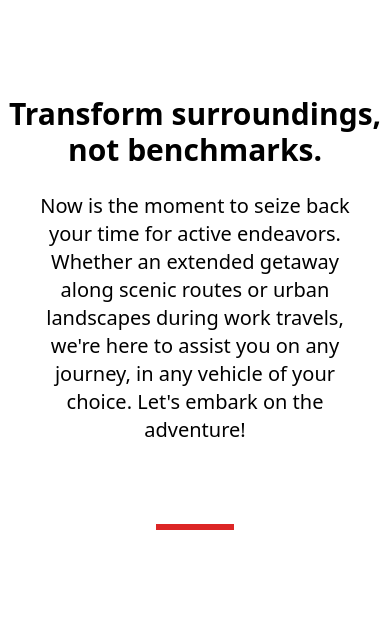
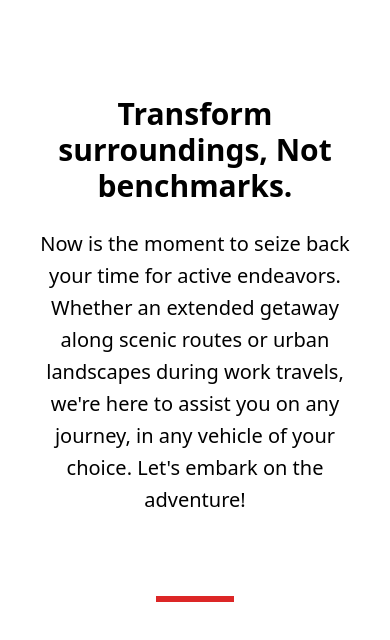
Before and after one commit to Peterson-Jacob/gsr, a Next.js app: page /components/slogan in a window 390 px wide. Shown: the top 640 px of the page. Built offline with nearby package versions, Linux system fonts and the light colour scheme.

Commit message:
Update slogan.jsx

```diff
--- a/pages/components/slogan.jsx
+++ b/pages/components/slogan.jsx
@@ -8,9 +8,9 @@ export default function Slogan(){
         <div className="max">
             <div className="w-full slogan">
                 <div className="w-full pt-24 lg:pt-32 lg:w-11/12 my-0 mx-auto 2xl:w-4/5">
-                    <h1 className="text-center text-3xl sm:text-5xl font-bold">Transform surroundings, not benchmarks.</h1>
+                    <h1 className="w-11/12 mx-auto text-center text-3xl sm:text-5xl xl:text-6xl font-bold">Transform surroundings, Not benchmarks.</h1>
 
-                    <p className="pt-6 text-xl sm:text-4xl text-center w-5/6 my-0 mx-auto callAction">Now is the moment to seize back your time for active endeavors.
+                    <p className="pt-6 text-xl sm:text-3xl text-center w-5/6 my-0 mx-auto lg:text-4xl leading-8 callAction">Now is the moment to seize back your time for active endeavors.
                     Whether an extended getaway along scenic routes or urban landscapes during work travels, we're here to
                     assist you on any journey, in any vehicle of your choice. Let's embark on the adventure!</p>
                 </div>
```
